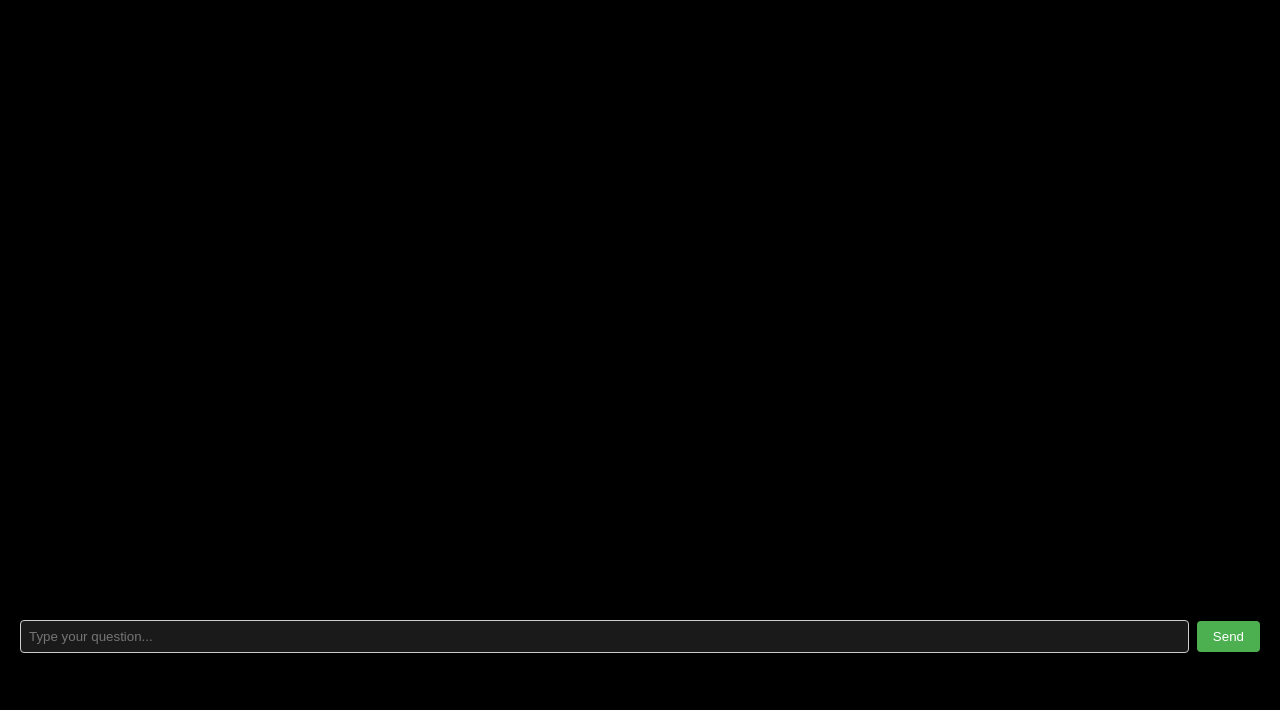
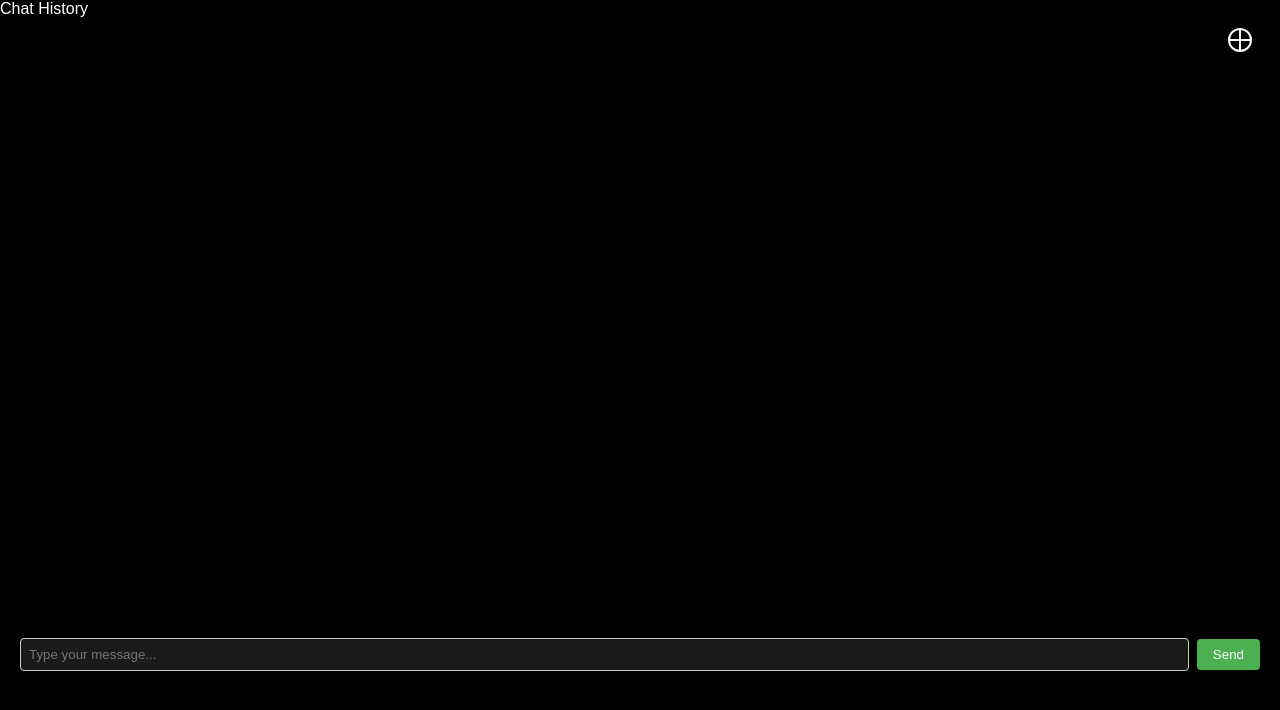
Before and after one commit to Ljduley12/Chatgpt, a plain HTML site: page index.html in a window 1280 px wide. Drawn offline with nearby package versions, Linux system fonts and the light colour scheme.

Commit message:
Update index.html

```diff
--- a/index.html
+++ b/index.html
@@ -5,14 +5,18 @@
   <link rel="stylesheet" type="text/css" href="style.css">
 </head>
 <body>
-  <div id="chat-window" class="chat-background">
+  <div id="toggle-btn" onclick="toggleBackground()">
+    <div id="sun-icon"></div>
+  </div>
+  <div id="chat-history-toggle" onclick="toggleChatHistory()">Chat History</div>
+  <div id="chat-window">
     <!-- Chat conversation displayed here -->
   </div>
-  <div id="user-input" class="chat-background">
-    <input type="text" id="user-message" placeholder="Type your question...">
+  <div id="user-input">
+    <input type="text" id="user-message" placeholder="Type your message...">
     <button onclick="sendMessage()">Send</button>
   </div>
-  <div id="chat-history" class="chat-background">
+  <div id="chat-history">
     <!-- Chat history displayed here -->
   </div>
 
```
